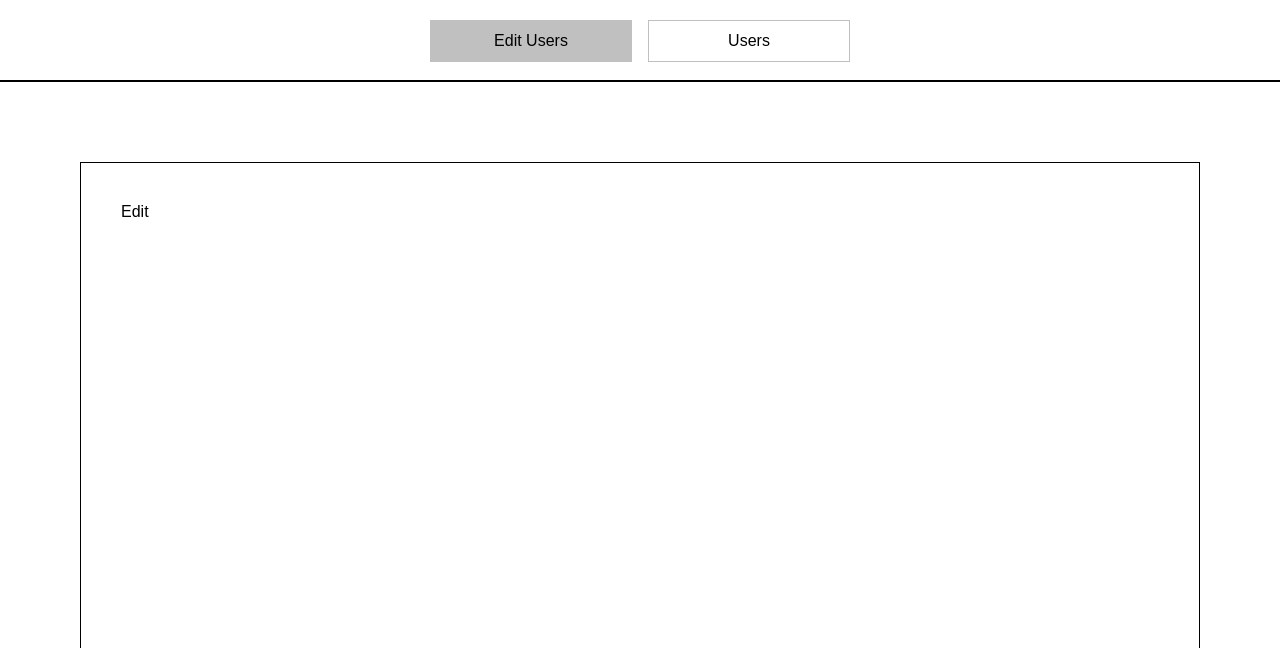
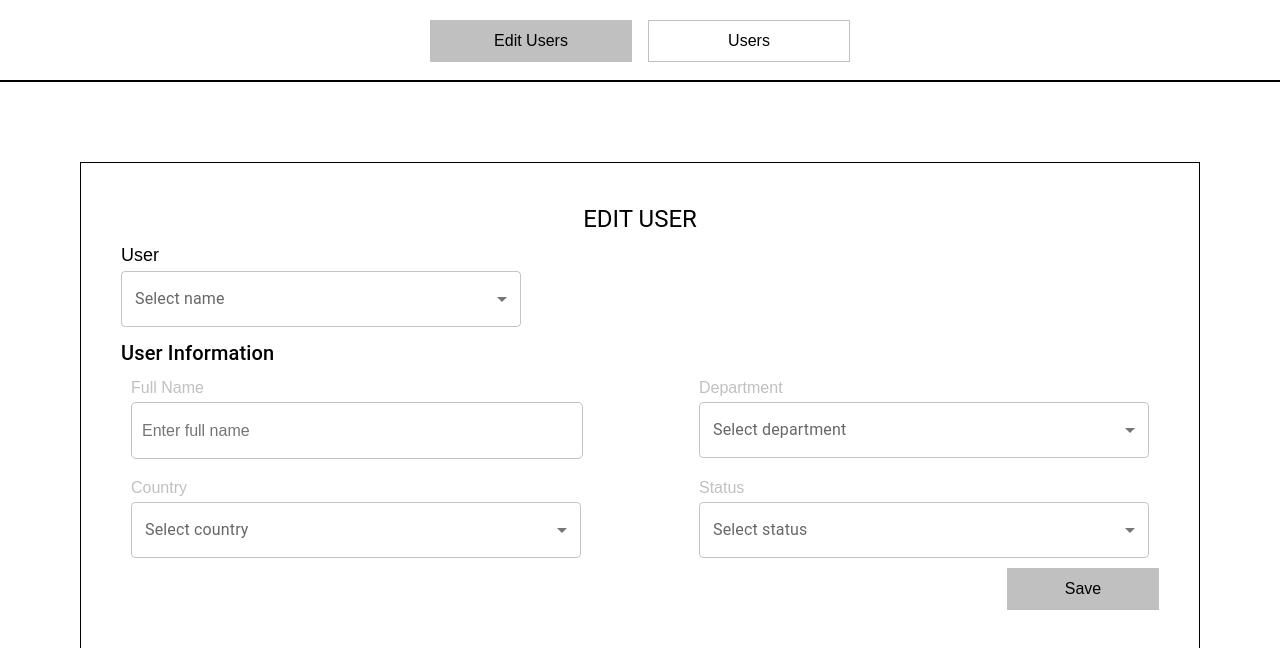
Before and after one commit to ChmyrRoma/React-Platform, a Next.js app: page /edit in a window 1280 px wide. Shown: the top 648 px of the page. Built offline with nearby package versions, Linux system fonts and the light colour scheme.

Commit message:
create EditUser

```diff
--- /dev/null
+++ b/src/app/components/business/EditUser/EditUser.tsx
@@ -0,0 +1,134 @@
+import { useEffect, useMemo, useState } from "react";
+import { SelectChangeEvent, Stack, Typography } from "@mui/material";
+
+import { CustomSelect } from "@/app/components/common/CustomSelect/CustomSelect";
+
+import { useAppDispatch, useAppSelector } from "@/app/store/hooks";
+
+import styles from './editUser.module.scss';
+import { fetchFilters, fetchUsers } from "@/app/store/slices";
+
+const EditUser = () => {
+    const dispatch = useAppDispatch();
+    const { statuses, countries, departments } = useAppSelector(state => state.filters);
+    const { users } = useAppSelector(state => state.users);
+
+    const [userName, setUserName] = useState<string>('');
+    const [selectedUserName, setSelectedUserName] = useState<string>('');
+    const [selectedCountry, setSelectedCountry] = useState<string>('');
+    const [selectedStatus, setSelectedStatus] = useState<string>('');
+    const [selectedDepartment, setSelectedDepartment] = useState<string>('');
+
+    const handleChange = (event: SelectChangeEvent) => {
+        setUserName(event.target.value)
+    }
+
+    const disabledButton = useMemo(() => {
+        return userName && selectedCountry && selectedStatus && selectedDepartment;
+    }, [userName, selectedCountry, selectedDepartment, selectedStatus]);
+
+    const editedField = useMemo(() => {
+        return userName || selectedCountry || selectedStatus || selectedDepartment;
+    }, [userName, selectedCountry, selectedDepartment, selectedStatus]);
+
+    const usersName = useMemo(() => {
+        return users.map(el => el.name);
+    }, [users])
+
+    useEffect(() => {
+        dispatch(fetchFilters());
+        dispatch(fetchUsers());
+    }, [dispatch]);
+
+    const handleUserNameChange = (selectedName: string) => {
+        setSelectedUserName(selectedName);
+
+        const user = users.find((u) => u.name === selectedName);
+
+        if (user) {
+            setUserName(user.name);
+            setSelectedCountry(user.country.value);
+            setSelectedStatus(user.status.value);
+            setSelectedDepartment(user.department.value);
+        }
+    };
+
+    return (
+        <div className={styles.editUser}>
+            <Typography variant="h5" align="center">EDIT USER</Typography>
+            <div>
+                <div className={styles.editUser__container}>
+                    <span className={styles.editUser__container_title}>User</span>
+                    <CustomSelect
+                        title="Select name"
+                        data={usersName}
+                        width="400px"
+                        value={selectedUserName}
+                        setSelected={handleUserNameChange}
+                    />
+                </div>
+                <div className={styles.editUser__container}>
+                    <Typography variant="h6">User Information</Typography>
+                    <div className={styles.editUser__body}>
+                        <Stack direction="row" justifyContent="space-between">
+                            <div className={styles.editUser__content}>
+                                <span className={styles.editUser__content_title}>Full Name</span>
+                                <input
+                                    placeholder="Enter full name"
+                                    value={userName}
+                                    className={styles.editUser__content_input}
+                                    onChange={handleChange}
+                                />
+                            </div>
+                            <div className={styles.editUser__content}>
+                                <span className={styles.editUser__content_title}>Department</span>
+                                <CustomSelect
+                                    title="Select department"
+                                    data={departments}
+                                    width="450px"
+                                    value={selectedDepartment}
+                                    setSelected={setSelectedDepartment}
+                                />
+                            </div>
+                        </Stack>
+                        <Stack direction="row" justifyContent="space-between">
+                            <div className={styles.editUser__content}>
+                                <span className={styles.editUser__content_title}>Country</span>
+                                <CustomSelect
+                                    title="Select country"
+                                    data={countries}
+                                    width="450px"
+                                    value={selectedCountry}
+                                    setSelected={setSelectedCountry}
+                                />
+                            </div>
+                            <div className={styles.editUser__content}>
+                                <span className={styles.editUser__content_title}>Status</span>
+                                <CustomSelect
+                                    title="Select status"
+                                    data={statuses}
+                                    width="450px"
+                                    value={selectedStatus}
+                                    setSelected={setSelectedStatus}
+                                />
+                            </div>
+                        </Stack>
+                    </div>
+                </div>
+                <div className={styles.editUser__footer}>
+                    <div className={`${styles.editUser__footer_button} ${!editedField && styles.editUser__footer_buttonEdited}`}>
+                        Undo
+                    </div>
+                    <div
+                        className={`${styles.editUser__footer_button} ${!disabledButton && styles.editUser__footer_buttonDisabled}`}
+                        // onClick={onSubmit}
+                    >
+                        Save
+                    </div>
+                </div>
+            </div>
+        </div>
+    )
+}
+
+export default EditUser;
--- /dev/null
+++ b/src/app/components/business/EditUser/editUser.module.scss
@@ -0,0 +1,69 @@
+.editUser {
+    &__container {
+        margin-top: 10px;
+
+        &_title {
+            font-size: 18px;
+            margin-bottom: 5px;
+        }
+    }
+
+    &__body {
+        display: flex;
+        flex-direction: column;
+        gap: 20px;
+        padding: 10px;
+    }
+
+    &__content {
+        display: flex;
+        flex-direction: column;
+
+        &_title {
+            color: silver;
+        }
+
+        &_input {
+            width: 430px;
+            margin-top: 5px;
+            outline: none;
+            border: 1px solid silver;
+            height: 35px;
+            border-radius: 5px;
+            padding: 10px;
+            font-size: 16px;
+        }
+    }
+
+    &__footer {
+        display: flex;
+        justify-content: end;
+        gap: 20px;
+
+        &_button {
+            display: flex;
+            justify-content: center;
+            align-items: center;
+            color: black;
+            text-decoration: none;
+            outline: none;
+            height: 40px;
+            width: 150px;
+            border: 1px solid silver;
+
+            &:hover {
+                box-shadow: 2px -1px 11px -7px rgba(0,0,0,0.86);
+                cursor: pointer;
+            }
+        }
+
+        &_buttonDisabled {
+            pointer-events: none;
+            background-color: silver;
+        }
+
+        &_buttonEdited {
+            display: none;
+        }
+    }
+}
--- a/src/app/components/business/Header/header.module.scss
+++ b/src/app/components/business/Header/header.module.scss
@@ -21,5 +21,10 @@
 
     &__active {
         background-color: silver;
+        cursor: default;
+
+        &:hover {
+            box-shadow: none;
+        }
     }
 }
--- a/src/app/components/common/CustomSelect/CustomSelect.tsx
+++ b/src/app/components/common/CustomSelect/CustomSelect.tsx
@@ -6,18 +6,18 @@ import { ICountry, IDepartment, IStatus } from "@/app/types";
 interface ICustomSelect {
     title: string;
     value: string;
+    width?: string;
     setSelected: (event: string) => void;
-    data: IStatus[] | ICountry[] | IDepartment[];
+    data: IStatus[] | ICountry[] | IDepartment[] | string[];
 }
 
-export const CustomSelect = ({ title, data, value, setSelected }: ICustomSelect) => {
-
+export const CustomSelect = ({ title, width, data, value, setSelected }: ICustomSelect) => {
     const handleChange = (event: SelectChangeEvent) => {
         setSelected(event.target.value as string);
     };
 
     return (
-        <Box sx={{ width: 250, marginTop: '5px' }}>
+        <Box sx={{ width: width || 250, marginTop: "5px" }}>
             <FormControl fullWidth>
                 <InputLabel>{title}</InputLabel>
                 <Select
@@ -25,11 +25,22 @@ export const CustomSelect = ({ title, data, value, setSelected }: ICustomSelect)
                     label={title}
                     onChange={handleChange}
                 >
-                    {data.map((element) => (
-                        <MenuItem key={element.value} value={element.value}>{element.name}</MenuItem>
-                    ))}
+                    {data.map((element, index) => {
+                        if (typeof element === "string") {
+                            return (
+                                <MenuItem key={index} value={element}>
+                                    {element}
+                                </MenuItem>
+                            );
+                        }
+                        return (
+                            <MenuItem key={element.value} value={element.value}>
+                                {element.name}
+                            </MenuItem>
+                        );
+                    })}
                 </Select>
             </FormControl>
         </Box>
     );
-}
+};
--- a/src/app/store/rest/api.ts
+++ b/src/app/store/rest/api.ts
@@ -18,8 +18,10 @@ export function apiRequest<T>(callback: () => T, delay = 300): Promise<T> {
     });
 }
 
+const isBrowser = typeof window !== "undefined";
+
 const initializeData = (key: string, data: IUser[] | ICountry[] | IDepartment[] | IStatus[]) => {
-    if (!localStorage.getItem(key)) {
+    if (isBrowser && !localStorage.getItem(key)) {
         localStorage.setItem(key, JSON.stringify(data));
     }
 };
--- a/src/pages/edit.tsx
+++ b/src/pages/edit.tsx
@@ -1,13 +1,14 @@
 'use client';
 
 import GlobalLayout from "@/app/layouts/GlobalLayout";
+import EditUser from "@/app/components/business/EditUser/EditUser";
 
-const EditUser = () => {
+const EditUserPage = () => {
     return (
         <GlobalLayout>
-            Edit
+            <EditUser />
         </GlobalLayout>
     )
 }
 
-export default EditUser;
+export default EditUserPage;
```
